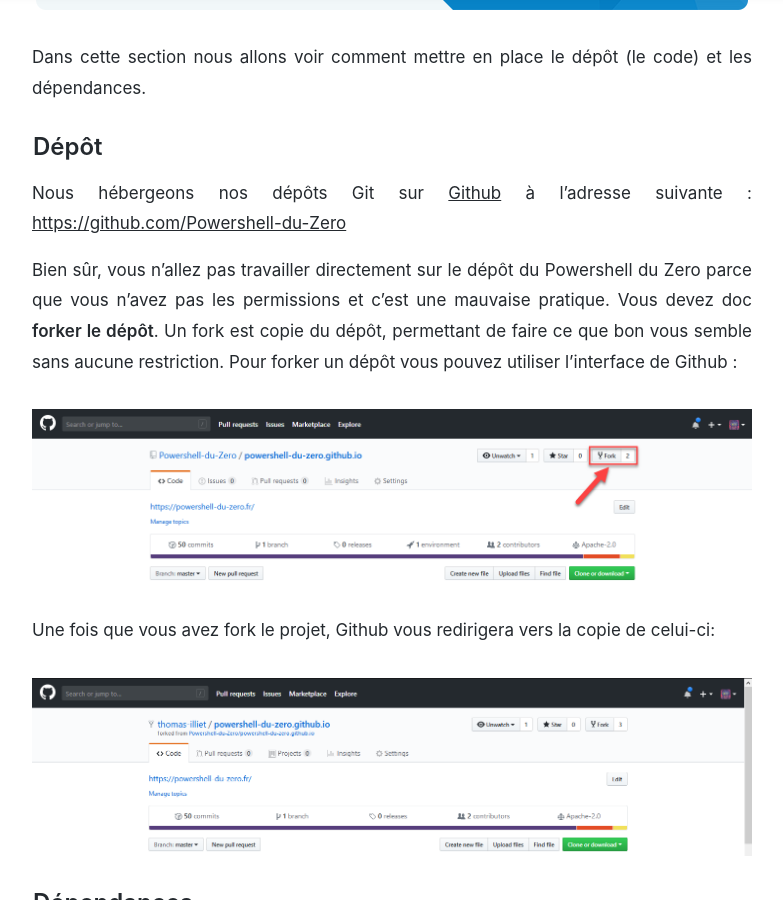
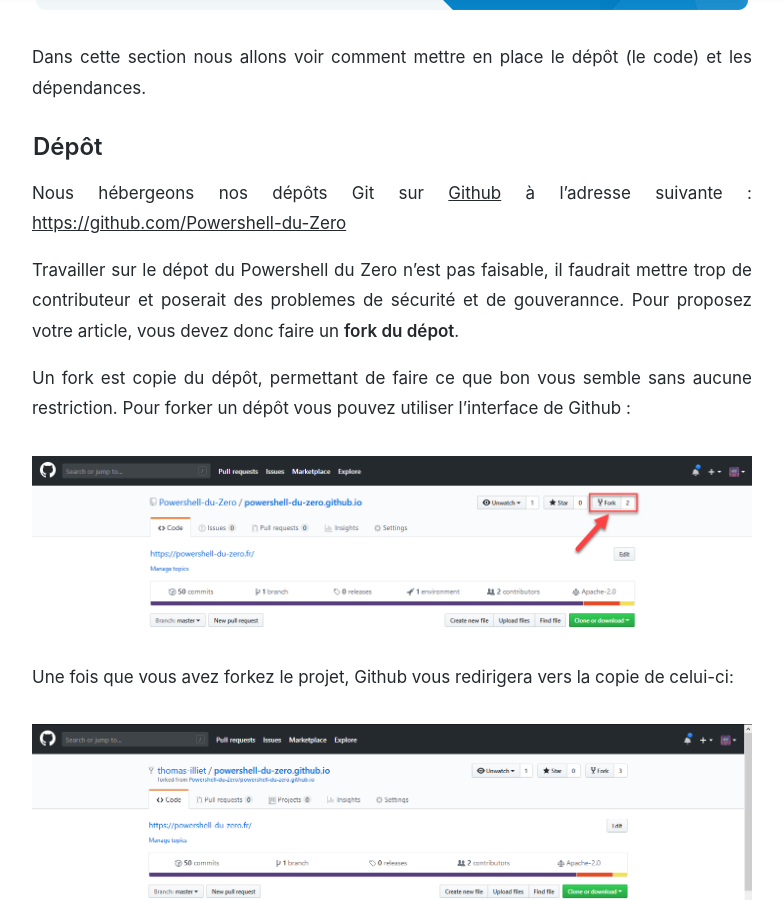
Before and after one commit to EtienneDeneuve/powershell-du-zero.github.io, a Jekyll site: the page built from _posts/2019/2019-01-31-guide-du-contributeur.md, in a window 1280 px wide and 900 px high, scrolled down 1571 px. Shown: the whole window, without its empty margins (248-1031 px from the left). Built offline with Jekyll 4.4.1, drawn with Linux system fonts in a browser that asks for light colours; comment, search, counter and statistics services are not loaded; a style sheet for code colours, icons or effects is not loaded; some of the changed text lies outside the part shown.

Commit message:
:art: Update 'guide-du-contributeur' post

```diff
--- a/_posts/2019/2019-01-31-guide-du-contributeur.md
+++ b/_posts/2019/2019-01-31-guide-du-contributeur.md
@@ -43,13 +43,14 @@
 
 Nous hébergeons nos dépôts Git sur [Github](https://github.com/) à l'adresse suivante : [https://github.com/Powershell-du-Zero](https://github.com/Powershell-du-Zero)
 
-Bien sûr, vous n'allez pas travailler directement sur le dépôt du Powershell du Zero parce que vous n'avez pas les permissions et c'est une mauvaise pratique. Vous devez doc **forker le dépôt**.
+Travailler sur le dépot du Powershell du Zero n'est pas faisable, il faudrait mettre trop de contributeur et poserait des problemes de sécurité et de gouverannce. Pour proposez votre article, vous devez donc faire un **fork du dépot**.
+
 Un fork est copie du dépôt, permettant de faire ce que bon vous semble sans aucune restriction.
 Pour forker un dépôt vous pouvez utiliser l'interface de Github :
 
 ![guide-du-contributeur01](/assets/img/post/2019/guide-du-contributeur01.png)
 
-Une fois que vous avez fork le projet, Github vous redirigera vers la copie de celui-ci:
+Une fois que vous avez forkez le projet, Github vous redirigera vers la copie de celui-ci:
 
 ![guide-du-contributeur02](/assets/img/post/2019/guide-du-contributeur02.png)
 
```
Also changed, not shown: other parts of _posts/2019/2019-01-31-guide-du-contributeur.md (+1 -1 lines).
